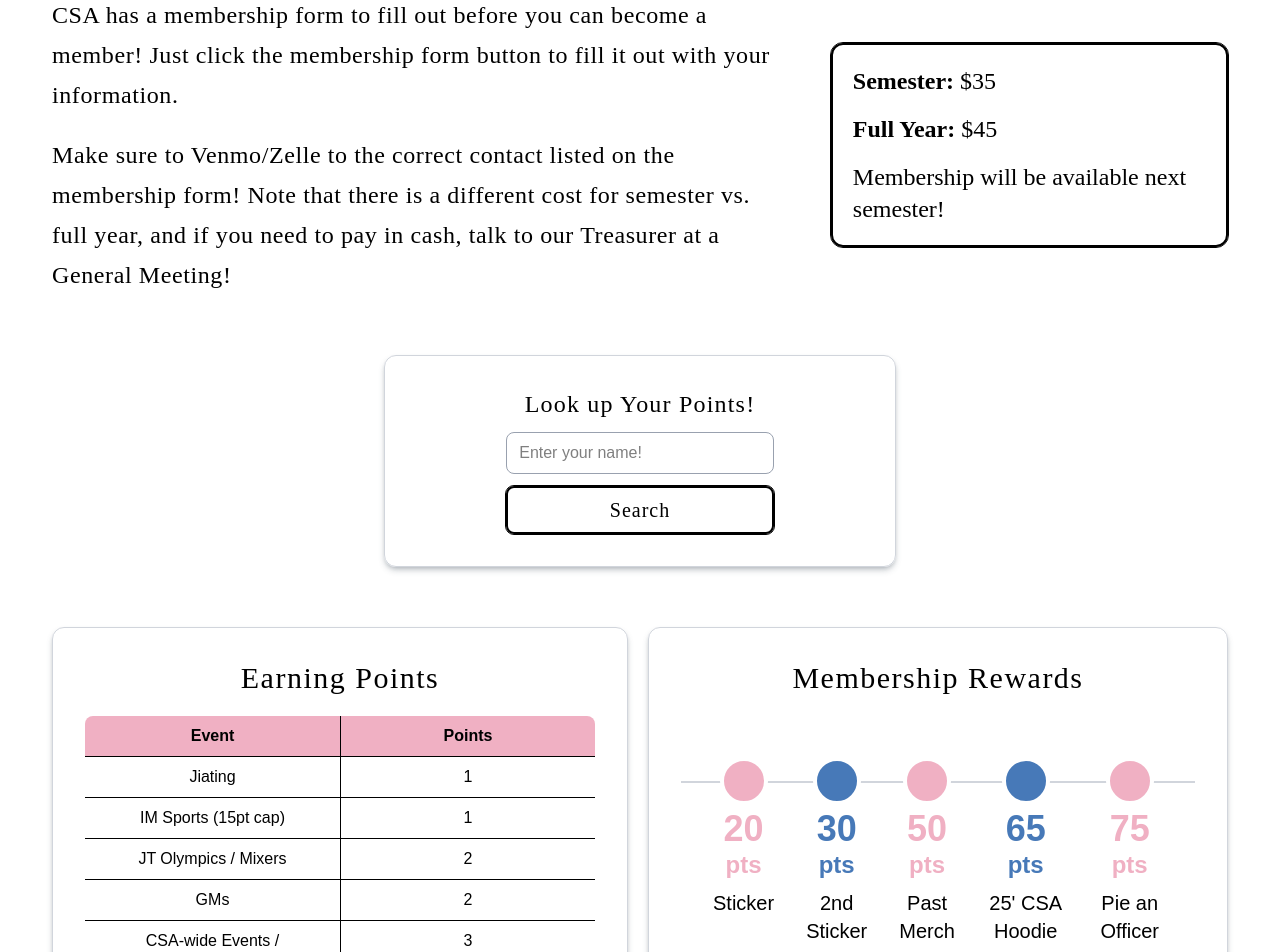
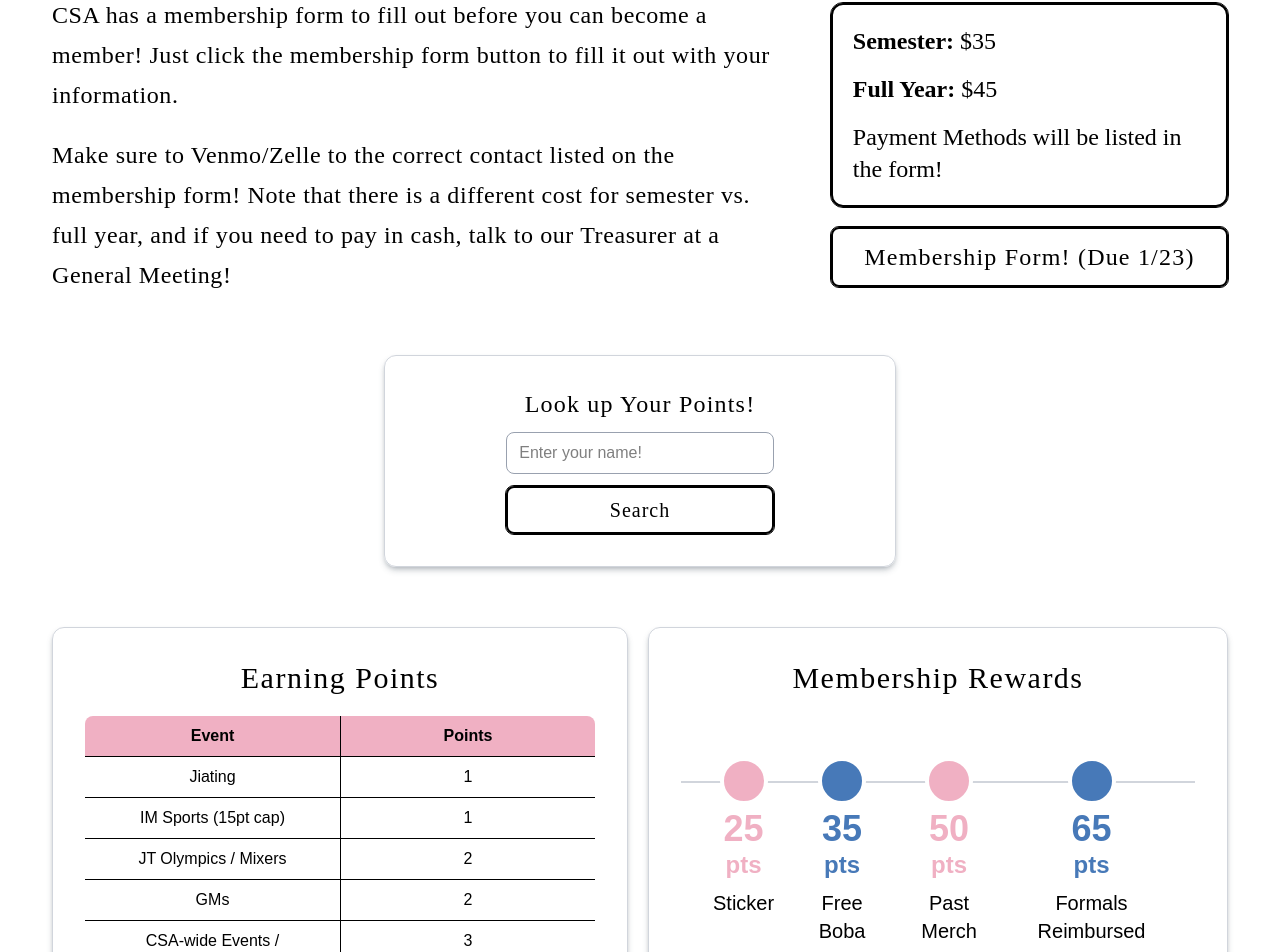
Before and after one commit to tamucsa/website, a Next.js app: page /membership in a window 1280 px wide. Shown: the part 237-1189 px from the top of the page. Built offline with nearby package versions, Linux system fonts and the light colour scheme; a web font is replaced by a local one.

Commit message:
updated membership stuff

```diff
--- a/src/app/(nav-pages)/membership/page.tsx
+++ b/src/app/(nav-pages)/membership/page.tsx
@@ -32,15 +32,15 @@ const MembershipPage = () => {
                     <div className="flex flex-col w-full outline outline-black rounded-xl font-secondary border-2 p-3 md:p-5 text-md md:text-2xl gap-1 md:gap-4">
                         <p className=""><b>Semester:</b> $35</p>
                         <p className=""><b>Full Year:</b> $45</p>
-                        {/* <p className="">Payment Methods will be listed in the form!</p> */}
-                        <p className="">Membership will be available next semester!</p>
+                        <p className="">Payment Methods will be listed in the form!</p>
+                        {/* <p className="">Membership will be available next semester!</p> */}
                     </div>
-                    {/* <LinkButton href="https://tx.ag/csamembership" newTab={true}
+                    <LinkButton href="https://docs.google.com/forms/d/e/1FAIpQLSfLgIOk44m5nT5L82dpdxPL71TESjYk7jXve-q8CWNVOSL6HQ/viewform?usp=header" newTab={true}
                         className="w-full text-xl md:text-2xl"
                     >
-                        Membership Form! (Due 9/21)
+                        Membership Form! (Due 1/23)
                     </LinkButton>
-                    */}
+
                 </div>
             </div>
             <PointTracker />
--- a/src/app/components/membership/Rewards.tsx
+++ b/src/app/components/membership/Rewards.tsx
@@ -2,11 +2,11 @@ import classNames from "classnames";
 
 export default function RewardsCard() {
     const rewards = [
-        { points: 20, label: "Sticker", color: "rose" },
-        { points: 30, label: "2nd Sticker", color: "slate" },
+        { points: 25, label: "Sticker", color: "rose" },
+        { points: 35, label: "Free Boba", color: "slate" },
         { points: 50, label: "Past Merch", color: "rose" },
-        { points: 65, label: "25' CSA Hoodie", color: "slate" },
-        { points: 75, label: "Pie an Officer", color: "rose" },
+        { points: 65, label: "Formals Reimbursed", color: "slate" },
+        // { points: 75, label: "Pie an Officer", color: "rose" },
     ]
     return (
         <div className="flex flex-col gap-5 items-center p-8 border border-gray-300 shadow-md/30 shadow-gray-600 rounded-xl w-full max-w-4xl mx-auto">
```
